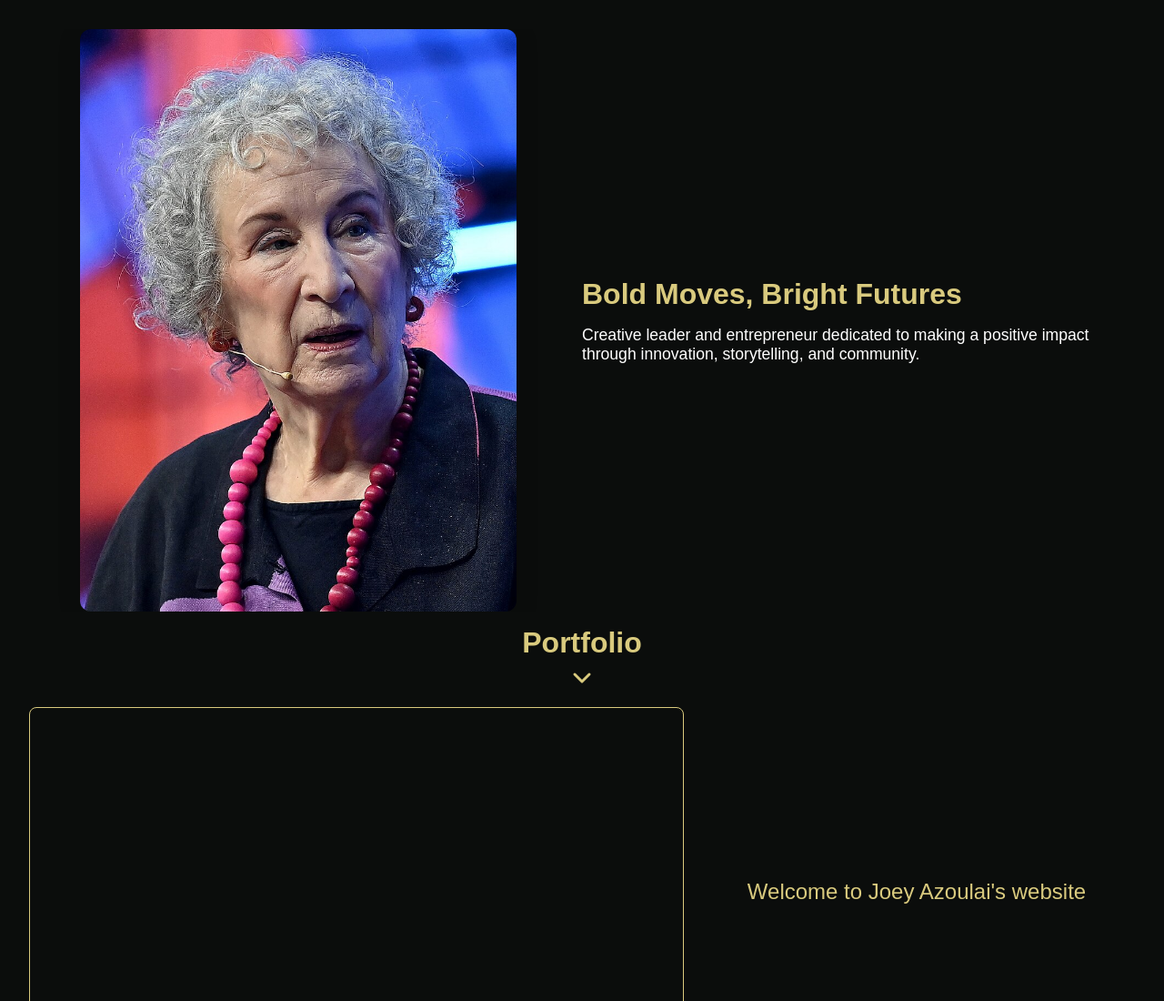
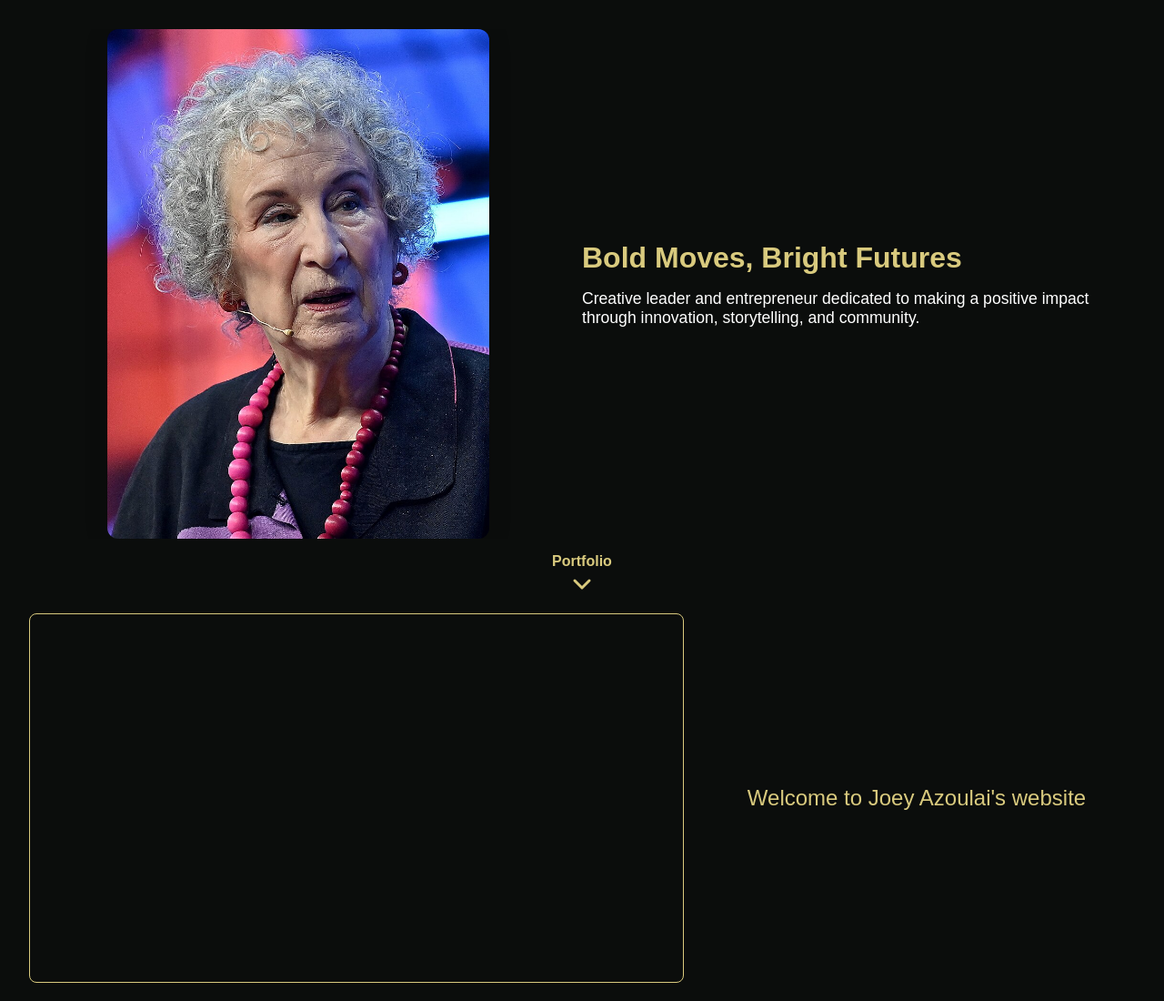
Before and after one commit to profJoey/video, a plain HTML site: page index.html in a window 1280 px wide. Shown: the top 1100 px of the page at 91% size. Drawn offline with Linux system fonts and the light colour scheme; a script that the page names is missing; a web font is replaced by a local one.

Commit message:
hero section working order

```diff
--- a/index.html
+++ b/index.html
@@ -29,7 +29,7 @@
       </div>
     </section>
     <div class="work-samples">
-      <h2 class="portfolio-heading">Portfolio</h2>
+      <span class="portfolio-heading">Portfolio</span>
       <div class="portfolio-arrow" aria-hidden="true">
         <svg
           width="32"
--- a/styles.css
+++ b/styles.css
@@ -18,7 +18,7 @@ h2 {
 }
 
 .hero-section {
-  height: 80vh;
+  height: 70vh;
   display: flex;
   align-items: stretch; /* Children fill the height */
   margin-bottom: 1rem;
@@ -147,9 +147,10 @@ h2 {
 .portfolio-heading {
   text-align: center;
   font-family: "Mooli", sans-serif;
-  font-size: 2rem;
+  font-size: 1rem;
   font-weight: 700;
-  margin: 0 0 0.25rem 0;
+  /* margin: 0 0 0.25rem 0; */
+  margin: 0;
   color: #d9ca7e;
   position: relative;
   z-index: 2;
```
